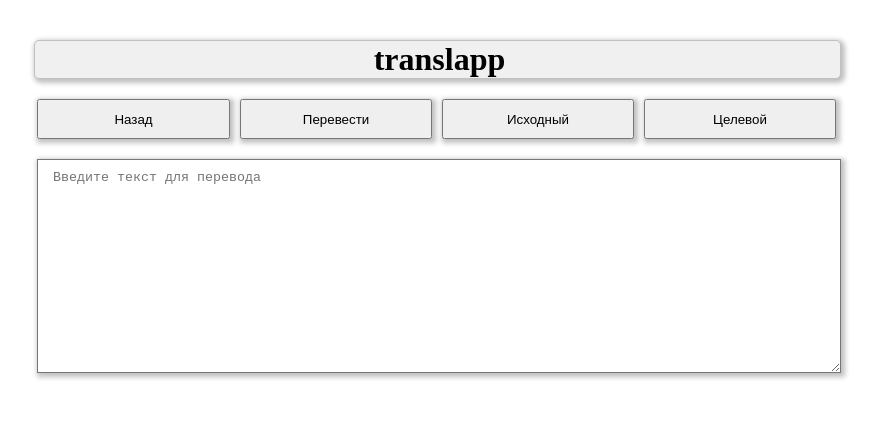
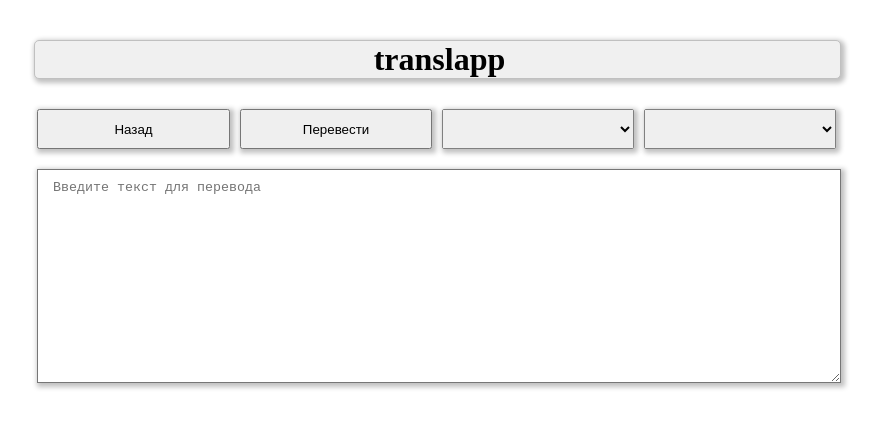
Before and after one commit to skachkov40/Angilar_TS, an Angular app: page /transl in a window 1280 px wide. Shown: the top 428 px of the page, without its empty margins (203-1081 px from the left). Built offline with nearby package versions, Linux system fonts and the light colour scheme.

Commit message:
коммит 09.03

```diff
--- a/src/app/app-routing.module.ts
+++ b/src/app/app-routing.module.ts
@@ -7,6 +7,7 @@ import { ViewComponent } from './view/view.component';
 const routes: Routes = [
   { path: '', redirectTo: '/list', pathMatch: 'full' },
   { path: 'list', component: ListComponent },
+  { path: 'view', component: ViewComponent },
   { path: 'view/:text', component: ViewComponent },
   { path: 'transl', component: TranslComponent },
   { path: '**', redirectTo: '/list', pathMatch: 'full' }
--- a/src/app/transl/transl.component.css
+++ b/src/app/transl/transl.component.css
@@ -14,6 +14,27 @@
     box-shadow: 2px 2px 5px 2px silver;
 }
 
+#selectvalue {
+    height: 100%;
+    width: 100%;
+    border: 0px;
+    background: rgb(239, 239, 239);
+    padding-right: 15px;
+}
+
+.sellang1 {
+    display: inline-block;
+    background: rgb(239, 239, 239);
+    border: 1px solid;
+    border-color: gray;
+    border-radius: 2px;
+    width: 190px;
+    height: 38px;
+    margin-top: 10px;
+    margin-left: 10px;
+    box-shadow: 2px 2px 5px 2px silver;
+}
+
 #btnBack {
     width: 193px;
     height: 40px;
--- a/src/app/transl/transl.component.html
+++ b/src/app/transl/transl.component.html
@@ -1,8 +1,22 @@
 <div class="transl">
     <span><button id="btnBack" routerLink="/list">Назад</button></span>
-    <span><button id="btnOk" routerLink="/view">Перевести</button></span>
-    <span><button id="btnOk" >Исходный</button></span>
-    <span><button id="btnOk" >Целевой</button></span>
+    <span><button id="btnOk" (click)="onTransl(textplus, langStart, langEnd)">Перевести</button></span>
+    <span class="sellang1">
+        <select  id="selectvalue" [(ngModel)]="langStart">
+        <option selected value="ru">RU</option>
+        <option value="en">EN</option>
+        <option value="fr">FR</option>
+        <option value="de">DE</option>
+      </select>
+    </span>
+    <span class="sellang1">
+      <select  id="selectvalue" [(ngModel)]="langEnd">
+        <option value="ru">RU</option>
+        <option value="en">EN</option>
+        <option value="fr">FR</option>
+        <option value="de">DE</option>
+      </select>
+    </span>
     <br />
     <textarea id="pole1" placeholder="Введите текст для перевода" [(ngModel)]="textplus">
   </textarea>
--- a/src/app/transl/transl.component.ts
+++ b/src/app/transl/transl.component.ts
@@ -1,15 +1,28 @@
 import { Component, OnInit } from '@angular/core';
+
+
 
 @Component({
   selector: 'app-transl',
   templateUrl: './transl.component.html',
   styleUrls: ['./transl.component.css']
+
 })
+
+
+
 export class TranslComponent implements OnInit {
-  textplus!:string;
+  textplus: string = '';
+  langStart!: string;
+  langEnd!: string;
   constructor() { }
 
   ngOnInit(): void {
+
+  }
+
+  onTransl(textplus: string, langStart: string, langEnd: string) {
+  console.log(textplus, langStart, langEnd)
   }
 
 }
--- a/src/app/view/view.component.ts
+++ b/src/app/view/view.component.ts
@@ -11,7 +11,7 @@ export class ViewComponent implements OnInit {
   constructor(private activateRoute: ActivatedRoute) {
 
     this.text = activateRoute.snapshot.params['text'];
-    console.log(this.activateRoute, this.text);
+    //console.log(this.activateRoute, this.text);
 
    }
 
@@ -25,7 +25,5 @@ export class ViewComponent implements OnInit {
 
   }
 
-  getText(): void {
 
-  }
 }
```
